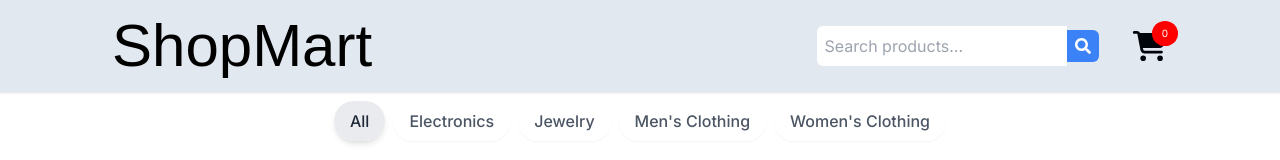
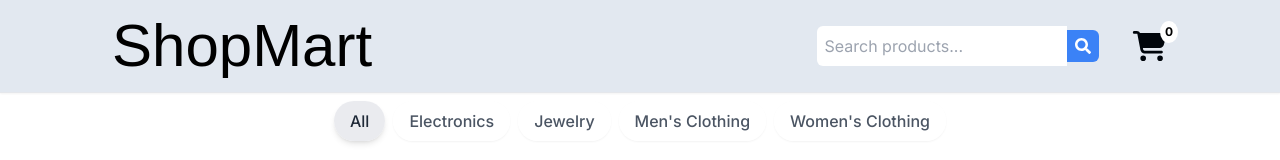
Before and after one commit to FurquanAnwer/Shopmart_hiring, a Next.js app: page / in a window 1280 px wide. Shown: the top 160 px of the page. Built offline with nearby package versions, Linux system fonts and the light colour scheme; no server answers; a web font is replaced by a local one.

Commit message:
fixed toast and cart icon

```diff
--- a/app/components/CartCount.tsx
+++ b/app/components/CartCount.tsx
@@ -36,11 +36,12 @@ const CartCount = () => {
     position: 'absolute',
     top: '-10px',
     right: '-10px',
-    backgroundColor: 'red',
-    color: 'white',
-    borderRadius: '50%',
-    padding: '5px 10px',
-    fontSize: '10px',
+    backgroundColor: 'white',
+    color: 'black',
+    borderRadius: '100%',
+    padding: '2px 5px',
+    fontSize: '12px',
+    fontWeight:"bold",
   };
 
   return (
--- a/app/components/ProductCard.tsx
+++ b/app/components/ProductCard.tsx
@@ -95,7 +95,7 @@ const ProductCard: React.FC<ProductCardProps> = ({ product }) => {
             initial={{ opacity: 0, y: 50 }}
             animate={{ opacity: 1, y: 0 }}
             exit={{ opacity: 0, y: 50 }}
-            className="fixed bottom-4 right-4 bg-green-500 text-white px-6 py-3 rounded-full shadow-lg"
+            className="fixed bottom-4 right-4 bg-green-500 text-white px-6 py-3 rounded-full shadow-lg z-10"
           >
             Item added to cart!
           </motion.div>
```
